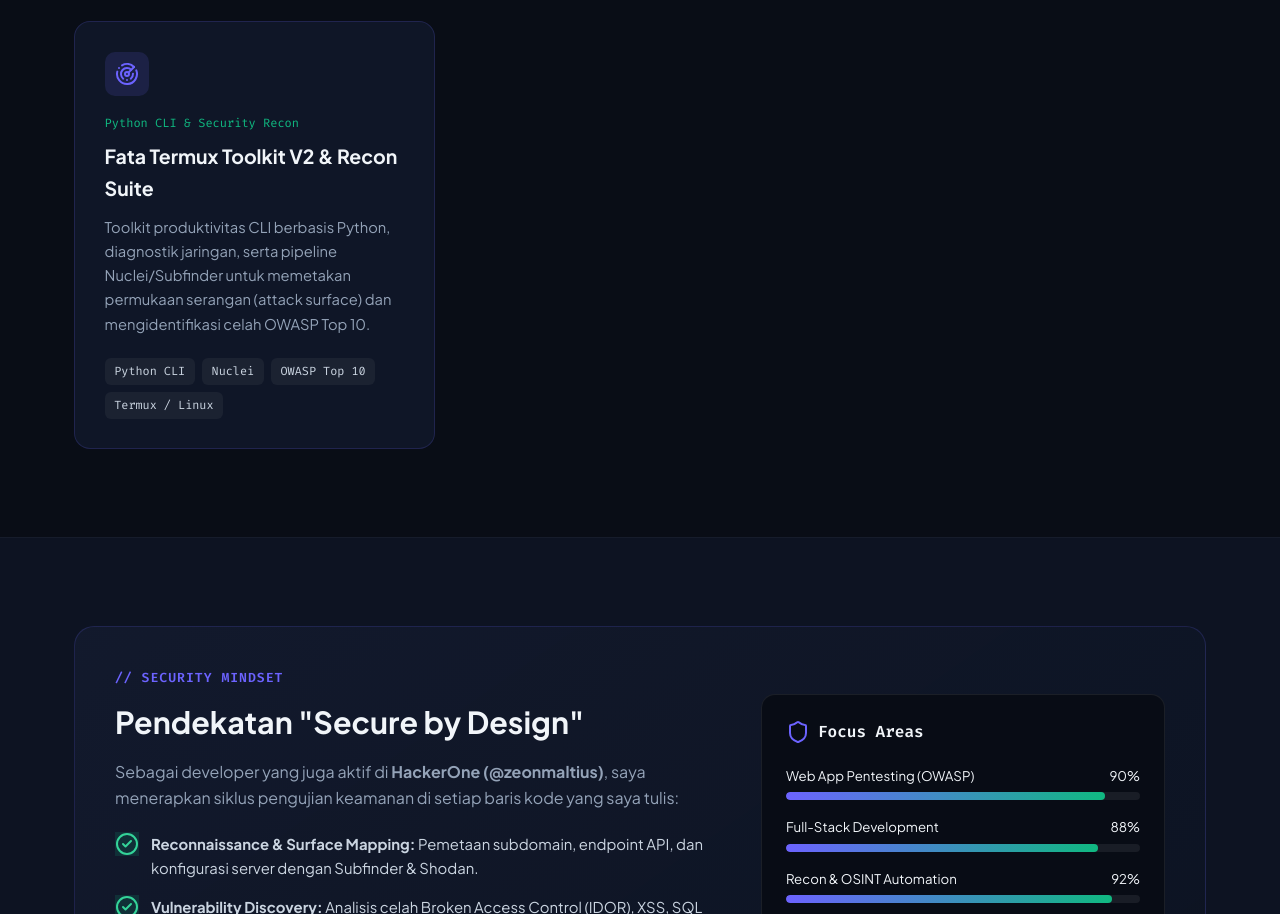
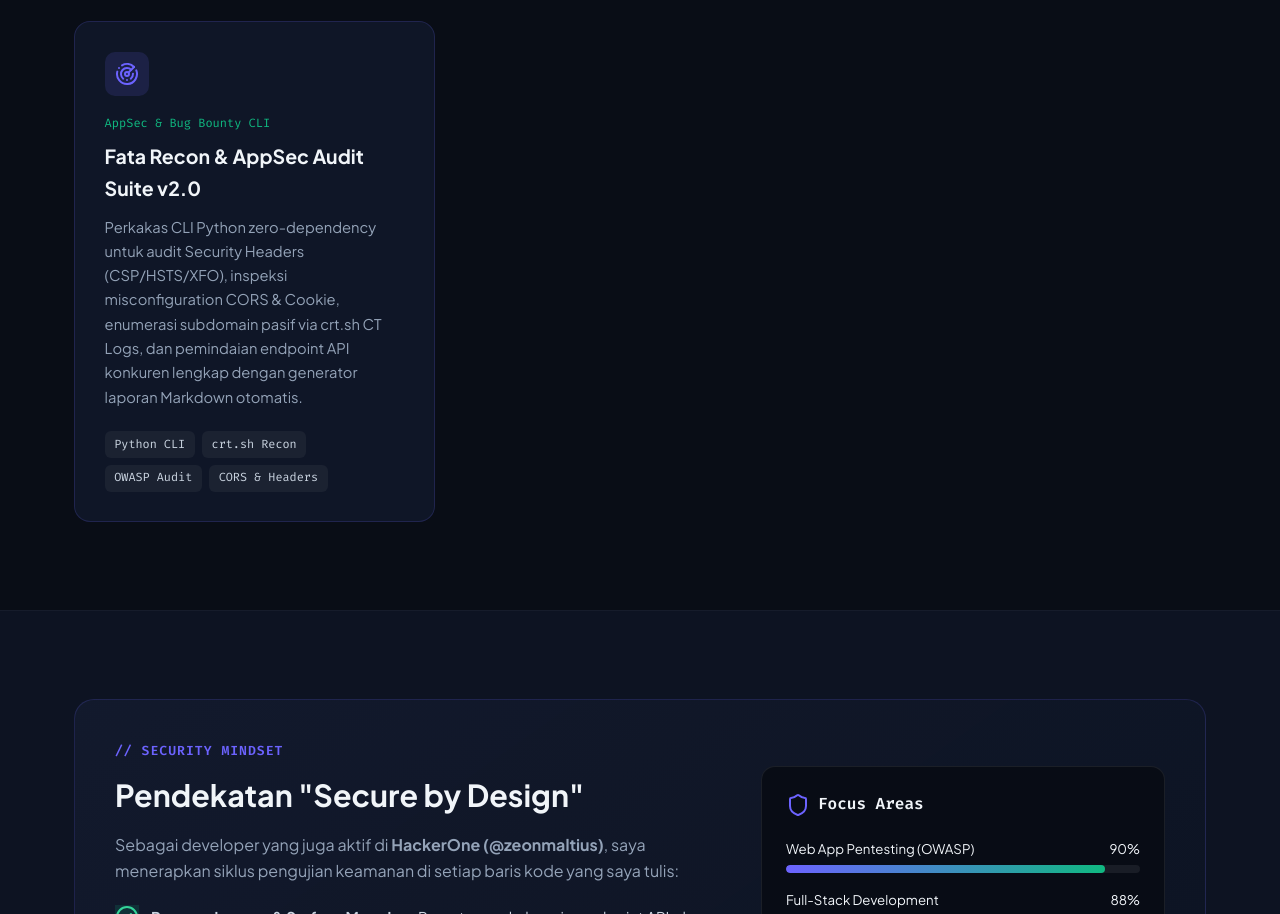
Before and after one commit to UserFxxk/UserFxxk.github.io, a plain HTML site: page index.html in a window 1280 px wide. Shown: the part 5472-6386 px from the top of the page. Drawn offline with nearby package versions, Linux system fonts and the light colour scheme; some icons are missing.

Commit message:
feat: update Project 4 & CV to showcase Fata Recon & AppSec Audit Suite v2.0

```diff
--- a/index.html
+++ b/index.html
@@ -602,16 +602,16 @@
                 </a>
               </div>
             </div>
-            <span class="project-type">Python CLI & Security Recon</span>
-            <h3 class="project-title">Fata Termux Toolkit V2 & Recon Suite</h3>
+            <span class="project-type">AppSec & Bug Bounty CLI</span>
+            <h3 class="project-title">Fata Recon & AppSec Audit Suite v2.0</h3>
             <p class="project-desc" data-i18n="proj4_desc">
-              Toolkit produktivitas CLI berbasis Python, diagnostik jaringan, serta pipeline Nuclei/Subfinder untuk memetakan permukaan serangan (attack surface) dan mengidentifikasi celah OWASP Top 10.
+              Perkakas CLI Python zero-dependency untuk audit Security Headers (CSP/HSTS/XFO), inspeksi misconfiguration CORS & Cookie, enumerasi subdomain pasif via crt.sh CT Logs, dan pemindaian endpoint API konkuren lengkap dengan generator laporan Markdown otomatis.
             </p>
             <div class="project-tags">
               <span>Python CLI</span>
-              <span>Nuclei</span>
-              <span>OWASP Top 10</span>
-              <span>Termux / Linux</span>
+              <span>crt.sh Recon</span>
+              <span>OWASP Audit</span>
+              <span>CORS & Headers</span>
             </div>
           </article>
         </div>
--- a/script.js
+++ b/script.js
@@ -328,7 +328,7 @@ const i18n = {
     proj1_desc: "Server Model Context Protocol (MCP) berbasis Node.js yang memungkinkan AI Agent (Claude/Cursor/OpenCode) mengendalikan perangkat Android fisik via ADB wireless & Chrome CDP dengan 40+ tool otomatisasi.",
     proj2_desc: "Bot asisten cerdas WhatsApp berbasis multi-file auth state menggunakan library Baileys dan Google GenAI SDK untuk otomasi balasan kontekstual dan eksekusi tugas harian secara real-time.",
     proj3_desc: "Eksplorasi & kustomisasi agen biner Go berukuran ringkas yang menjembatani Large Language Models langsung ke sistem operasi — meliputi shell, manajemen file, jaringan, dan analisis kode.",
-    proj4_desc: "Rangkaian skrip Python asinkron dan pipeline Nuclei/Subfinder untuk memetakan permukaan serangan (attack surface), menguji ketahanan server, serta mengidentifikasi celah OWASP Top 10 secara efisien.",
+    proj4_desc: "Perkakas CLI Python zero-dependency untuk audit Security Headers (CSP/HSTS/XFO), inspeksi misconfiguration CORS & Cookie, enumerasi subdomain pasif via crt.sh CT Logs, dan pemindaian endpoint API konkuren lengkap dengan generator laporan Markdown otomatis.",
     sec_title: 'Pendekatan "Secure by Design"',
     sec_desc: 'Sebagai developer yang juga aktif di <strong>HackerOne (@zeonmaltius)</strong>, saya menerapkan siklus pengujian keamanan di setiap baris kode yang saya tulis:',
     sec_item1: "<strong>Reconnaissance & Surface Mapping:</strong> Pemetaan subdomain, endpoint API, dan konfigurasi server dengan Subfinder & Shodan.",
@@ -398,7 +398,7 @@ const i18n = {
     proj1_desc: "Node.js Model Context Protocol (MCP) server enabling AI Agents (Claude/Cursor/OpenCode) to control physical Android devices via wireless ADB & Chrome CDP with 40+ automation tools.",
     proj2_desc: "Intelligent WhatsApp assistant bot built with Baileys multi-file auth state and Google GenAI SDK for real-time contextual replies and task automation.",
     proj3_desc: "Exploration & customization of a tiny Go binary agent that connects Large Language Models directly to the OS — covering shell, filesystem, network, and code.",
-    proj4_desc: "Asynchronous Python scripts and Nuclei/Subfinder pipelines to map attack surfaces, benchmark server resilience, and detect OWASP Top 10 flaws.",
+    proj4_desc: "Zero-dependency Python CLI suite for Security Header auditing (CSP/HSTS/XFO), CORS & Cookie misconfiguration inspection, passive subdomain enumeration via crt.sh CT logs, concurrent API endpoint probing, and automated Markdown report generation.",
     sec_title: '"Secure by Design" Approach',
     sec_desc: 'As a developer active on <strong>HackerOne (@zeonmaltius)</strong>, I integrate security testing into every stage of development:',
     sec_item1: "<strong>Reconnaissance & Surface Mapping:</strong> Subdomain enumeration, API endpoint discovery, and asset analysis with Subfinder & Shodan.",
```
Also changed, not shown: cv.html (+2 -2 lines).
